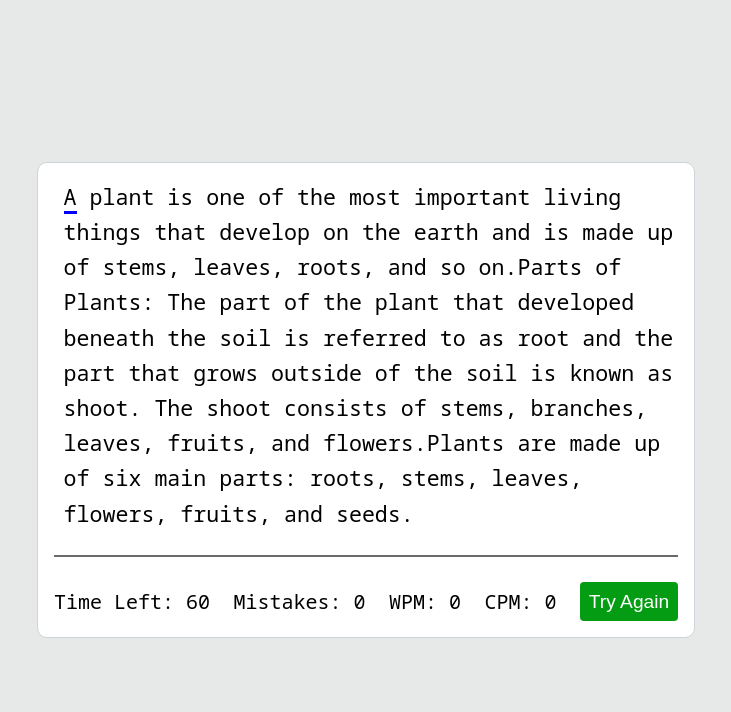
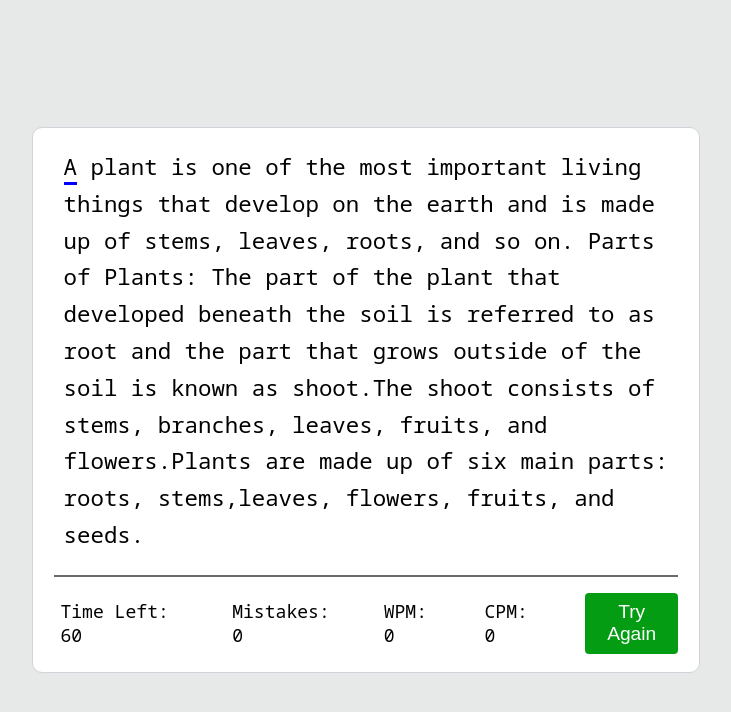
Before and after one commit to Massa-Albani4/TypingGame, a React (Vite) app: page / in a window 1280 px wide. Shown: the top 712 px of the page, without its empty margins (274-1005 px from the left). Built offline with nearby package versions, Linux system fonts and the light colour scheme.

Commit message:
fix stats styles

```diff
--- a/src/App.css
+++ b/src/App.css
@@ -18,7 +18,7 @@
   width: 50%;
   max-width: 39rem;
   background: #fff;
-  padding: 1rem;
+  padding: 1.3rem 1.3rem 1.1rem 1.3rem;
   border-radius: 0.625rem;
   border: 1px solid #ced4da;
 }
@@ -26,11 +26,12 @@
 .text {
   margin-left: 0.6rem;
   user-select: none;
-  font-size: 1.35rem;
-  line-height: 2.2rem;
+  font-size: 1.4rem;
+  font-weight: 500;
+  line-height: 2.3rem;
   user-select: none;
   cursor: text;
-  margin-bottom: 1.5rem;
+  margin-bottom: 1.3rem;
 }
 
 .inputField {
@@ -54,11 +55,18 @@ span.correct {
 
 .result {
   display: flex;
-  font-size: 1.25rem;
-  justify-content: space-between;
+  font-size: 1.13rem;
   align-items: center;
-  padding-top: 1.563rem;
+  padding-top: 1rem;
   border-top: 2px solid rgb(106, 106, 104);
+}
+
+.result p {
+  margin-right: 2.5rem;
+}
+
+.timeText {
+  margin-left: 0.4rem;
 }
 
 .resetBtn {
--- a/src/components/TypingTest.jsx
+++ b/src/components/TypingTest.jsx
@@ -2,15 +2,7 @@ import React from "react";
 import { useState, useRef, useEffect } from "react";
 import "/src/App.css";
 
-const paragraph = `A plant is one of the most important living things that
-        develop on the earth and is made up of stems, leaves,
-        roots, and so on.Parts of Plants: The part of the plant
-        that developed beneath the soil is referred to as root
-        and the part that grows outside of the soil is known as shoot.
-        The shoot consists of stems, branches, leaves, fruits,
-        and flowers.Plants are made up of six main parts: roots, stems,
-        leaves, flowers, fruits, and seeds.
-        `;
+const paragraph = `A plant is one of the most important living things that develop on the earth and is made up of stems, leaves, roots, and so on. Parts of Plants: The part of the plant that developed beneath the soil is referred to as root and the part that grows outside of the soil is known as shoot.The shoot consists of stems, branches, leaves, fruits, and flowers.Plants are made up of six main parts: roots, stems,leaves, flowers, fruits, and seeds.`;
 
 /**
  * A React functional component that simulates a typing test.
@@ -118,7 +110,7 @@ function TypingTest() {
         ))}
       </div>
       <div className="result">
-        <p>Time Left: {timeLeft}</p>
+        <p className="timeText">Time Left: {timeLeft}</p>
         <p>Mistakes: {mistakes}</p>
         <p>WPM: {WPM}</p>
         <p>CPM: {CPM}</p>
```
